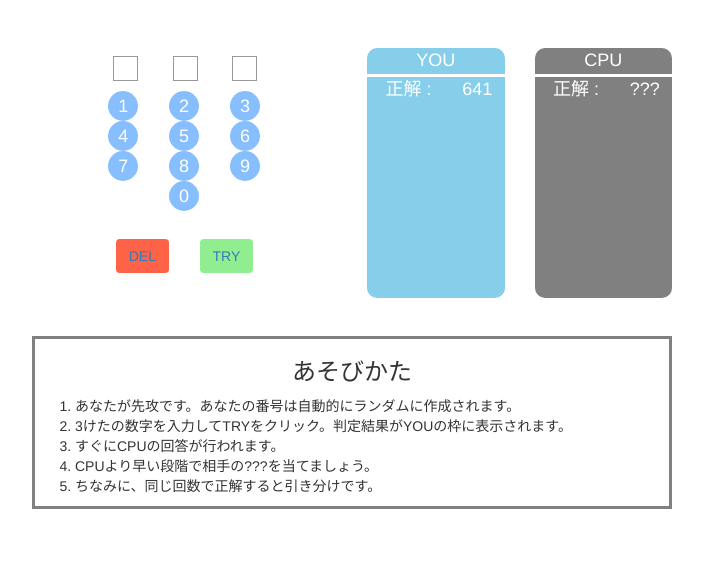
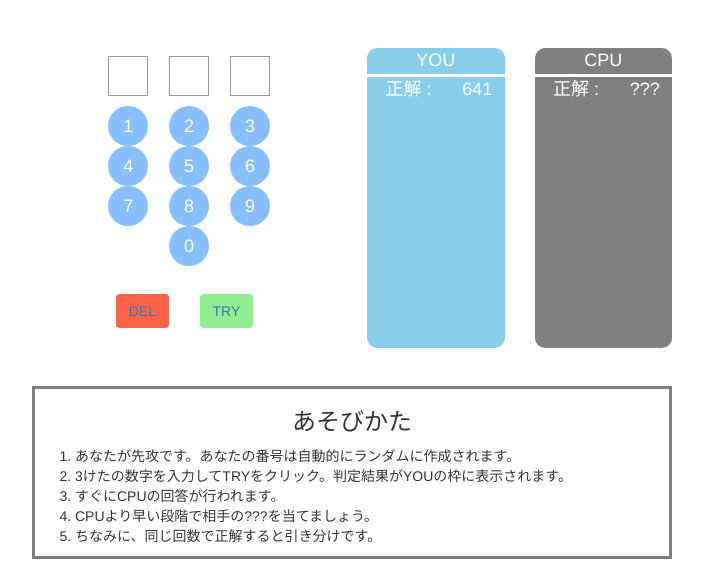
Before and after one commit to habroptilus/numeron, a Flask app: page / in a window 1280 px wide. Shown: the part 163-751 px from the top of the page, without its empty margins (288-991 px from the left). Run offline with Flask 2, Linux system fonts and the light colour scheme; some libraries are stand-ins or nearby versions.

Commit message:
ボタンサイズ大きく

```diff
--- a/main/static/app.css
+++ b/main/static/app.css
@@ -14,9 +14,9 @@
   text-decoration: none;
   background: #87befd;
   color: #FFF;
-  width: 30px;
-  height: 30px;
-  line-height: 30px;
+  width: 40px;
+  height: 40px;
+  line-height: 40px;
   border-radius: 50%;
   text-align: center;
   vertical-align: middle;
@@ -41,15 +41,14 @@
   font-size: 24px;
   font-weight: bold;
   line-height: 25px;
-  height: 25px;
+  height: 40px;
   padding: 0;
   margin:0 0.1em 0 0;
   text-align: center;
-  width: 25px;
+  width: 40px;
 }
 .answer{
   margin-bottom:10px;
-  padding-left:6px;
   padding-top:18px;
 }
 
@@ -58,7 +57,7 @@ a.disabled{
     background-color:gray;
 }
 .history{
-  height:250px;
+  height:300px;
   background-color:skyblue;
   margin-top:10px;
   border-radius:10px;
```
